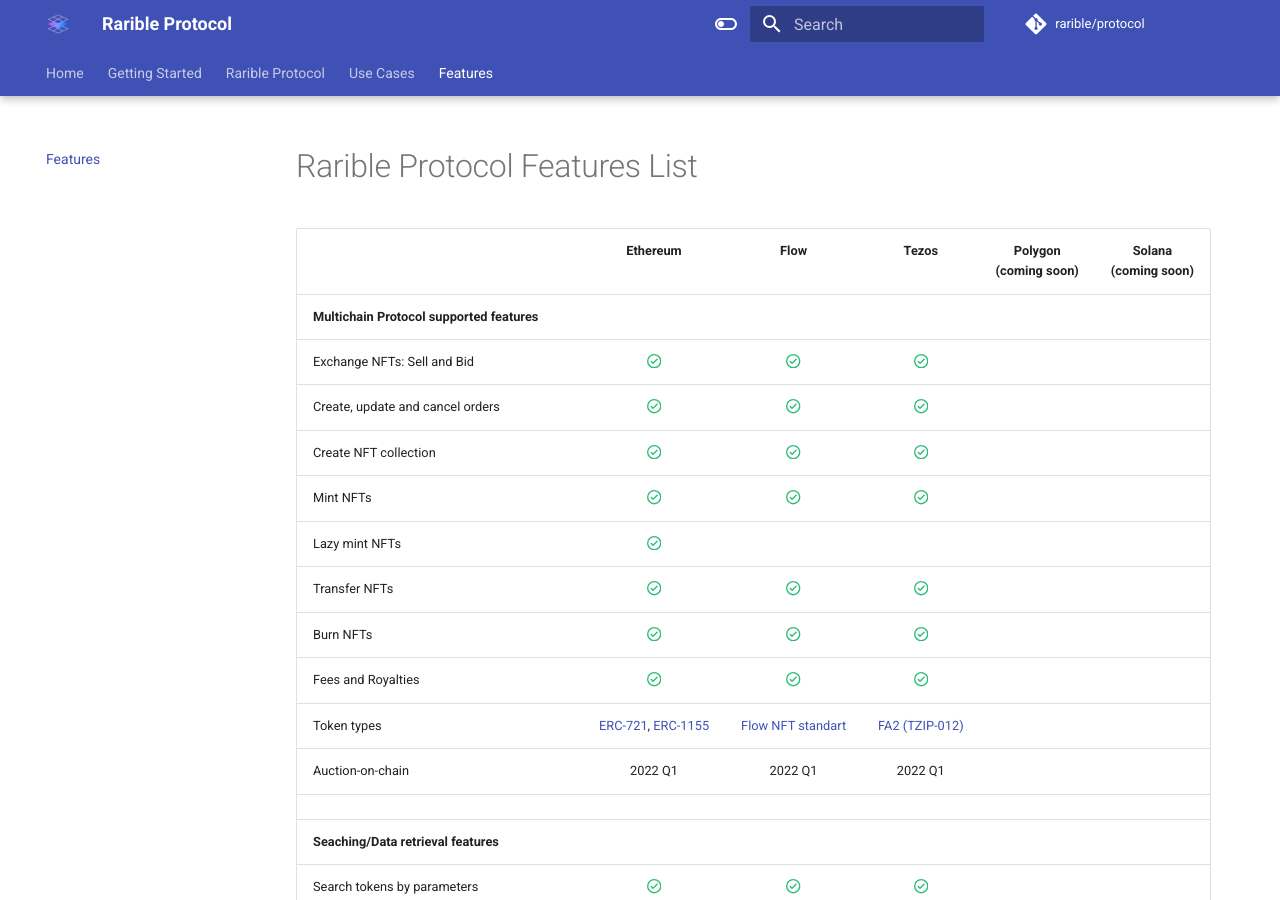
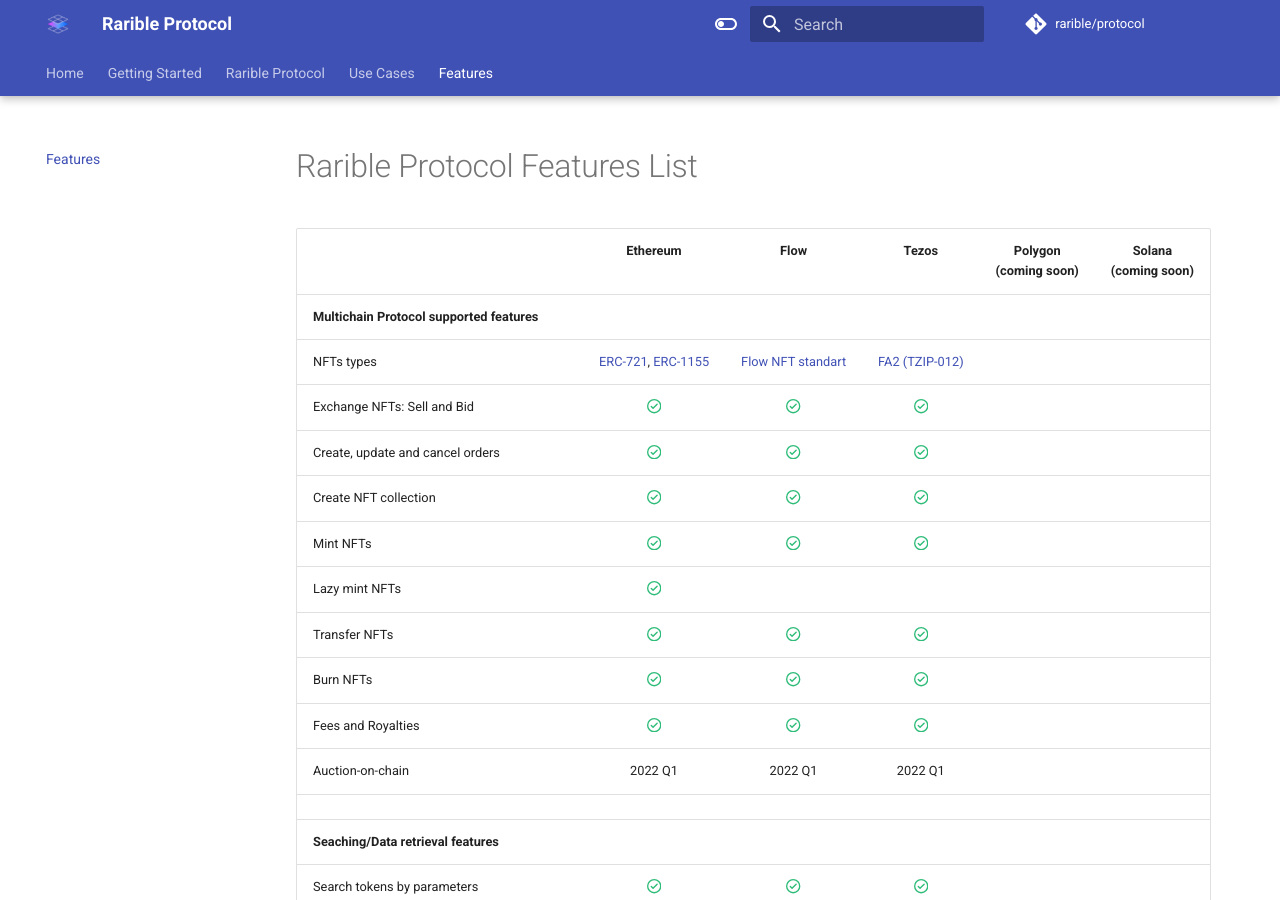
Before and after one commit to rarible/protocol, an MkDocs documentation site: the page built from docs/features.md, in a window 1280 px wide and 900 px high. Built offline with MkDocs 1.6.1 and Material for MkDocs 9.7.7, drawn with Linux system fonts in a browser that asks for light colours; comment, search, counter and statistics services are not loaded; some of the changed lines change nothing that is shown.

Commit message:
minor fixes

```diff
--- a/docs/features.md
+++ b/docs/features.md
@@ -8,6 +8,7 @@
 |                                                               |                                                Ethereum                                                |                                                Flow                                                |                                           Tezos                                            | Polygon<br/>(coming soon) | Solana<br/>(coming soon) |
 |---------------------------------------------------------------|:------------------------------------------------------------------------------------------------------:|:--------------------------------------------------------------------------------------------------:|:------------------------------------------------------------------------------------------:|:-------------------------:|:------------------------:|
 | **Multichain Protocol supported features**                    |                                                                                                        |                                                                                                    |                                                                                            |                           |                          |
+| NFTs types                                                    | [ERC-721](https://eips.ethereum.org/EIPS/eip-721), [ERC-1155](https://eips.ethereum.org/EIPS/eip-1155) | [Flow NFT standart](https://github.com/onflow/flow-nft/blob/master/contracts/NonFungibleToken.cdc) | [FA2 (TZIP-012)](https://gitlab.com/tezos/tzip/-/blob/master/proposals/tzip-12/tzip-12.md) |                           |                          |
 | Exchange NFTs: Sell and Bid                                   |                                  :octicons-check-circle-16:{ .check }                                  |                                :octicons-check-circle-16:{ .check }                                |                            :octicons-check-circle-16:{ .check }                            |                           |                          |
 | Create, update and cancel orders                              |                                  :octicons-check-circle-16:{ .check }                                  |                                :octicons-check-circle-16:{ .check }                                |                            :octicons-check-circle-16:{ .check }                            |                           |                          |
 | Create NFT collection                                         |                                  :octicons-check-circle-16:{ .check }                                  |                                :octicons-check-circle-16:{ .check }                                |                            :octicons-check-circle-16:{ .check }                            |                           |                          |
@@ -16,7 +17,6 @@
 | Transfer NFTs                                                 |                                  :octicons-check-circle-16:{ .check }                                  |                                :octicons-check-circle-16:{ .check }                                |                            :octicons-check-circle-16:{ .check }                            |                           |                          |
 | Burn NFTs                                                     |                                  :octicons-check-circle-16:{ .check }                                  |                                :octicons-check-circle-16:{ .check }                                |                            :octicons-check-circle-16:{ .check }                            |                           |                          |
 | Fees and Royalties                                            |                                  :octicons-check-circle-16:{ .check }                                  |                                :octicons-check-circle-16:{ .check }                                |                            :octicons-check-circle-16:{ .check }                            |                           |                          |
-| Token types                                                   | [ERC-721](https://eips.ethereum.org/EIPS/eip-721), [ERC-1155](https://eips.ethereum.org/EIPS/eip-1155) | [Flow NFT standart](https://github.com/onflow/flow-nft/blob/master/contracts/NonFungibleToken.cdc) | [FA2 (TZIP-012)](https://gitlab.com/tezos/tzip/-/blob/master/proposals/tzip-12/tzip-12.md) |                           |                          |
 | Auction-on-chain                                              |                                                2022 Q1                                                 |                                              2022 Q1                                               |                                          2022 Q1                                           |                           |                          |
 |                                                               |                                                                                                        |                                                                                                    |                                                                                            |                           |                          |
 | **Seaching/Data retrieval features**                          |                                                                                                        |                                                                                                    |                                                                                            |                           |                          |
```
